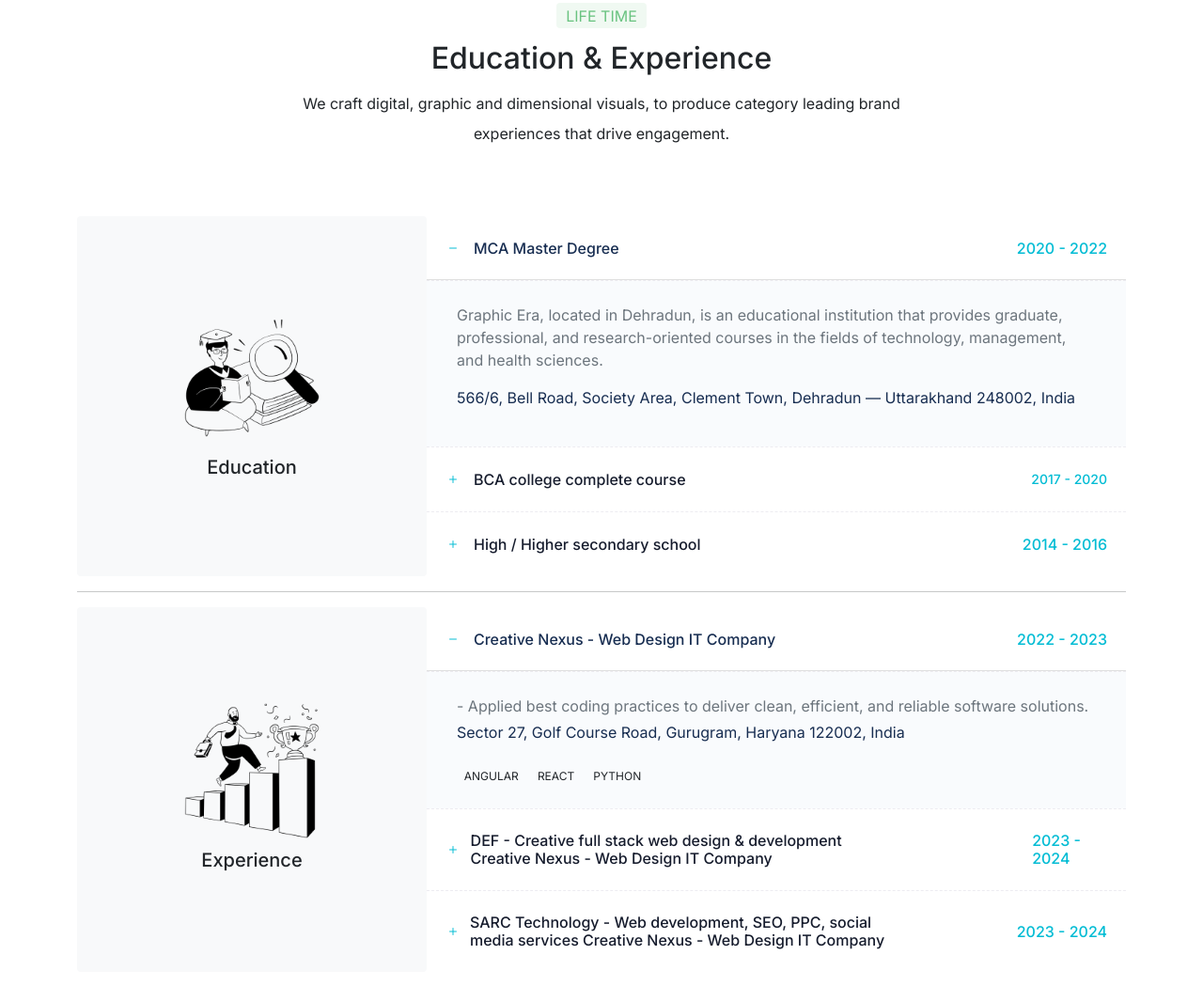
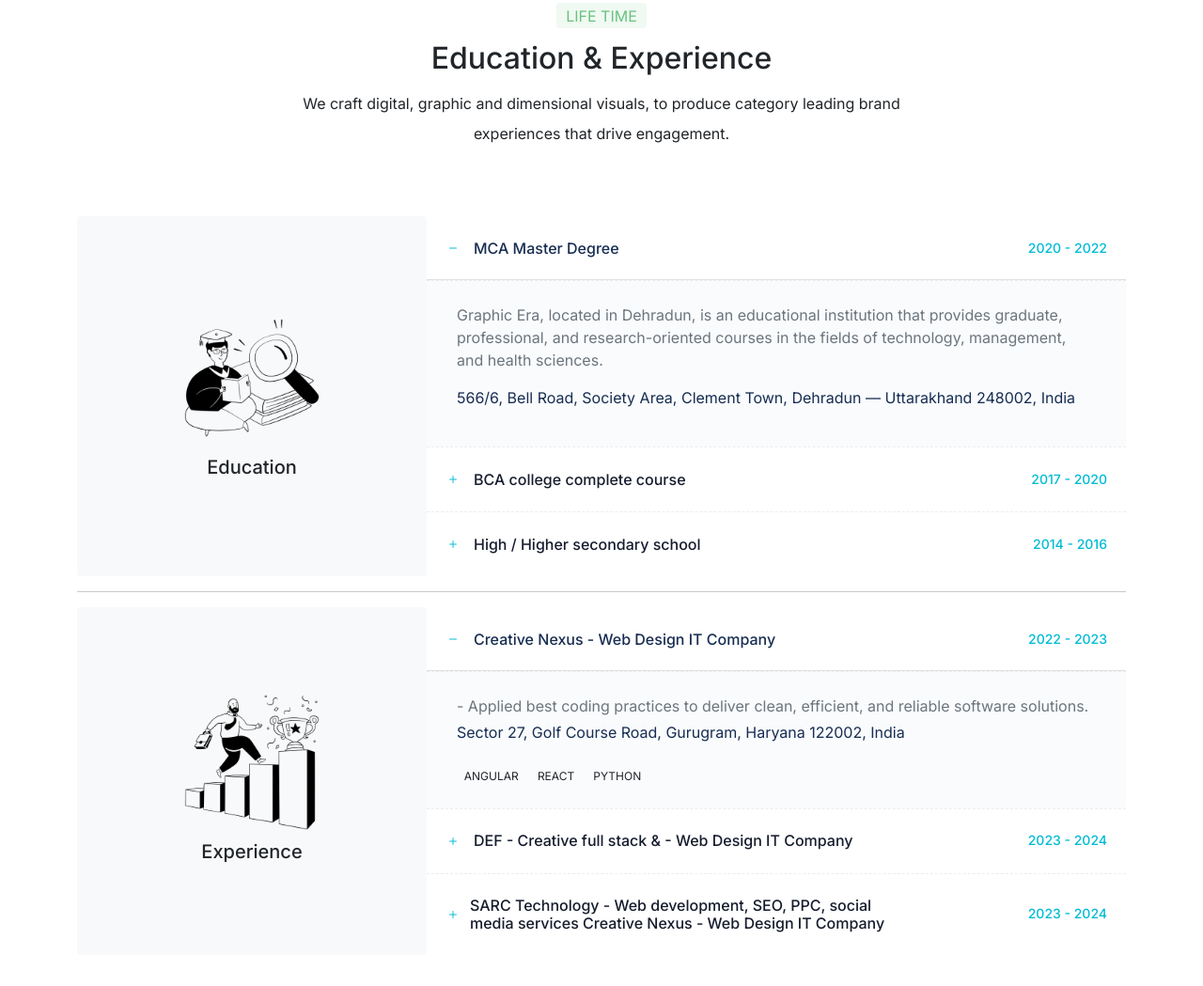
Before and after one commit to sagarthapa07/personal-portfolio, a plain HTML site: page index.html in a window 1280 px wide. Shown: the part 1204-2253 px from the top of the page at 94% size. Drawn offline with nearby package versions, Linux system fonts and the light colour scheme.

Commit message:
new changes

```diff
--- a/css/style.css
+++ b/css/style.css
@@ -8,19 +8,23 @@
 *::after {
   box-sizing: border-box;
 }
+
 * {
   margin: 0;
 }
+
 @media (prefers-reduced-motion: no-preference) {
   html {
     interpolate-size: allow-keywords;
   }
 }
+
 body {
   line-height: 1.5;
   -webkit-font-smoothing: antialiased;
   font-family: "Inter", sans-serif;
 }
+
 img,
 picture,
 video,
@@ -28,12 +32,14 @@ canvas,
 svg {
   max-width: 100%;
 }
+
 input,
 button,
 textarea,
 select {
   font: inherit;
 }
+
 p,
 h1,
 h2,
@@ -43,9 +49,11 @@ h5,
 h6 {
   overflow-wrap: break-word;
 }
+
 p {
   text-wrap: pretty;
 }
+
 h1,
 h2,
 h3,
@@ -54,6 +62,7 @@ h5,
 h6 {
   text-wrap: balance;
 }
+
 #root,
 #__next {
   isolation: isolate;
@@ -66,15 +75,19 @@ h6 {
   background-color: rgba(105, 195, 128, 0.1);
   color: #69c380;
 }
+
 .text-primary {
   color: #00bcd4 !important;
 }
+
 .bg-primary {
   background-color: #00bcd4 !important;
 }
+
 .text-secondary {
   color: #7081b9 !important;
 }
+
 .bg-secondary {
   background-color: #7081b9 !important;
 }
@@ -86,11 +99,30 @@ h6 {
   border: none;
   background-color: #fff;
 }
+
 .card-body {
   padding: 2rem;
 }
+
 .card-bg {
   background-color: #fff;
+}
+
+/* ==========================================================
+   📌 SECTION & CONTAINER SYSTEM
+   Used in: <section class="section">
+========================================================== */
+.section {
+  padding: 100px 0;
+  position: relative;
+}
+.row > * {
+  position: relative;
+}
+@media (min-width: 1200px) {
+  .container {
+    max-width: 1140px;
+  }
 }
 
 /* ==========================================================
@@ -100,6 +132,7 @@ h6 {
   color: #377dff;
   background-color: #f0f1f3;
 }
+
 @media (max-width: 576px) {
   .hero-one img {
     max-width: 55%;
@@ -107,6 +140,7 @@ h6 {
     display: block;
   }
 }
+
 /* ==========================================================
    🔘 5. Buttons
 ========================================================== */
@@ -118,18 +152,60 @@ h6 {
 /* ==========================================================
    🖼️ 6. Thumbnails & Media Elements
 ========================================================== */
-.thumb-xxs { height: 24px !important; width: 24px !important; font-size: 10px; font-weight:700; }
-.thumb-xs  { height: 32px !important; width: 32px !important; font-size: 10px; font-weight:700; }
-.thumb-sm  { height: 36px !important; width: 36px !important; font-size: 12px; font-weight:700; }
-.thumb-md  { height: 42px; width: 42px; font-size:14px; font-weight:700; }
-.thumb-lg  { height: 48px; width: 48px; font-size:16px; font-weight:700; }
-.thumb-xl  { height: 60px; width: 60px; font-size:22px; font-weight:700; }
-.thumb-xxl { height: 72px; width: 72px; font-size:28px; font-weight:700; }
+.thumb-xxs {
+  height: 24px !important;
+  width: 24px !important;
+  font-size: 10px;
+  font-weight: 700;
+}
+
+.thumb-xs {
+  height: 32px !important;
+  width: 32px !important;
+  font-size: 10px;
+  font-weight: 700;
+}
+
+.thumb-sm {
+  height: 36px !important;
+  width: 36px !important;
+  font-size: 12px;
+  font-weight: 700;
+}
+
+.thumb-md {
+  height: 42px;
+  width: 42px;
+  font-size: 14px;
+  font-weight: 700;
+}
+
+.thumb-lg {
+  height: 48px;
+  width: 48px;
+  font-size: 16px;
+  font-weight: 700;
+}
+
+.thumb-xl {
+  height: 60px;
+  width: 60px;
+  font-size: 22px;
+  font-weight: 700;
+}
+
+.thumb-xxl {
+  height: 72px;
+  width: 72px;
+  font-size: 28px;
+  font-weight: 700;
+}
 
 .media {
   display: flex;
   align-items: flex-start;
 }
+
 .media .media-body {
   flex: 1;
 }
@@ -144,13 +220,18 @@ h6 {
   background-color: #fff;
   color: #161c2d;
 }
+
 .form-control:focus {
   box-shadow: none;
   border-color: #00bcd4 !important;
   background-color: #fff;
   color: #161c2d;
 }
-textarea { height: auto !important; }
+
+textarea {
+  height: auto !important;
+}
+
 ::placeholder {
   color: #7081b9 !important;
   font-weight: 300 !important;
@@ -163,7 +244,11 @@ textarea { height: auto !important; }
   padding: 100px 0px 100px;
   position: relative;
 }
-.row > * { position: relative; }
+
+.row>* {
+  position: relative;
+}
+
 @media (min-width: 1200px) {
   .container {
     max-width: 1140px;
@@ -176,6 +261,7 @@ textarea { height: auto !important; }
 .font-secondary {
   font-family: "Frank Ruhl Libre", sans-serif !important;
 }
+
 mark {
   color: inherit;
   padding: 0;
@@ -189,6 +275,13 @@ mark {
 
 
 
+
+
+
+
+
+
+
 /* ==========================================================
    🧭 10. Header & Navigation Bar
 ========================================================== */
@@ -198,29 +291,35 @@ mark {
   width: 100%;
   z-index: 9;
 }
+
 .header.active {
   position: fixed;
   top: 0;
   background: #fff;
   box-shadow: 0 0.125rem 0.25rem rgba(0, 0, 0, 0.075) !important;
 }
+
 .navbar {
   padding: 20px 0px;
   transition: all 0.3s ease-in-out;
 }
+
 .navbar .navbar-nav {
   position: relative;
 }
+
 .navbar .navbar-nav .nav-item .nav-link {
   font-size: 16px;
   color: #7081b9;
   padding-right: 26px;
 }
+
 .navbar .navbar-nav .nav-item .nav-link:hover,
 .navbar .navbar-nav .nav-item .nav-link:focus,
 .navbar .navbar-nav .nav-item .nav-link.active {
   color: #00bcd4;
 }
+
 .navbar .navbar-nav .nav-item:last-child .nav-link {
   padding-right: 0px !important;
 }
@@ -231,6 +330,7 @@ mark {
 .hero-one.main-bg {
   background-color: rgba(247, 140, 75, 0.1);
 }
+
 .hero-one .hero-title {
   font-size: 54px;
   line-height: 70px;
@@ -245,8 +345,6 @@ mark {
     display: block;
   }
 }
-
-
 /* ==========================================================
    👤 12. About Section (Personal Info + Social Icons)
 ========================================================== */
@@ -259,12 +357,14 @@ mark {
   display: block;
   font-size: 16px;
 }
+
 .personal-detail-title:after {
   content: ":";
   position: absolute;
   right: 0;
   top: 0;
 }
+
 .personal-detail-info {
   padding-left: 190px;
   display: block;
@@ -276,6 +376,7 @@ mark {
 .social a {
   text-decoration: none;
 }
+
 .social i {
   width: 36px;
   height: 36px;
@@ -289,6 +390,49 @@ mark {
   margin-right: 8px;
 }
 
+
+
+
+
+
+
+
+
+
+/* ==========================================================
+   💼 13. CARDS, MEDIA & SKILLS
+========================================================== */
+
+.card {
+  border: none;
+  background-color: #fff;
+}
+
+.card-body {
+  padding: 2rem;
+}
+
+.card-bg {
+  background-color: #fff;
+}
+
+.media {
+  display: flex;
+  align-items: flex-start;
+}
+
+.media .media-body {
+  flex: 1;
+}
+
+.p-card span {
+  color: #377dff;
+  background-color: #f0f1f3;
+}
+
+
+
+
 /* ==========================================================
    💼 13. Resume Section — Accordion
 ========================================================== */
@@ -296,15 +440,18 @@ mark {
   border-bottom: 1px dashed #edecf1;
   background-color: transparent;
 }
+
 .accordion .accordion-item .accordion-header .accordion-button {
   padding: 1.5rem 1.25rem;
   font-size: 16px;
   background-color: #fff;
   color: #161c2d;
 }
+
 .accordion .accordion-item .accordion-header .accordion-button:after {
   display: none;
 }
+
 .accordion .accordion-item .accordion-header .accordion-button:before {
   content: "\F2EA";
   font-family: bootstrap-icons !important;
@@ -316,17 +463,21 @@ mark {
   margin-right: 10px;
   color: #00bcd4;
 }
+
 .accordion .accordion-item .accordion-header .accordion-button:focus {
   box-shadow: none;
 }
+
 .accordion .accordion-item .accordion-header .accordion-button.collapsed:before {
   content: "\F4FE";
 }
+
 .accordion .accordion-item .accordion-header .accordion-button:not(.collapsed) {
   border-bottom: 1px dashed #edecf1;
   background-color: #fff;
   color: #172d51;
 }
+
 .accordion .accordion-item .accordion-collapse .accordion-body {
   position: relative;
   padding: 24px 32px;
@@ -337,6 +488,7 @@ mark {
 .vector-dark {
   display: inline-block;
 }
+
 .vector-light {
   display: none;
 }
@@ -352,14 +504,17 @@ mark {
   border-radius: 50%;
   opacity: 1;
 }
+
 .client-carousel .carousel-control-prev:hover,
 .client-carousel .carousel-control-next:hover {
   opacity: 0.9;
 }
+
 .client-carousel .carousel-control-prev {
   right: 48px;
   top: 50%;
 }
+
 .client-carousel .carousel-control-prev .carousel-control-prev-icon {
   display: flex;
   align-items: center;
@@ -367,11 +522,13 @@ mark {
   color: #00bcd4;
   background-image: none;
 }
+
 .client-carousel .carousel-control-next {
   left: auto;
   right: 0;
   top: 50%;
 }
+
 .client-carousel .carousel-control-next .carousel-control-next-icon {
   display: flex;
   align-items: center;
@@ -379,6 +536,16 @@ mark {
   color: #00bcd4;
   background-image: none;
 }
+
+/* ==========================================================
+   🏁 15. Footer Section
+========================================================== */
+
+
+
+
+
+
 /* ==========================================================
    🏁 15. Footer Section
 ========================================================== */
@@ -387,37 +554,46 @@ mark {
   padding: 80px 0px 30px;
   background-color: #172d51;
 }
+
 .footer .footer-list li a {
   color: rgba(255, 255, 255, 0.4);
   padding-bottom: 10px;
   display: inline-block;
 }
+
 .footer .footer-list li:hover a {
   color: #fff;
 }
+
 .footer .footer-social li a {
   color: rgba(255, 255, 255, 0.4);
   margin-right: 0;
 }
+
 .footer .footer-social li:hover a {
   color: #fff;
 }
+
 .footer-alt {
   border-top: 1px solid rgba(255, 255, 255, 0.08);
   padding: 20px 0px;
   color: rgba(255, 255, 255, 0.4);
   background-color: #172d51;
 }
+
 .footer-alt li a {
   color: #377dff;
   margin-right: 0;
 }
+
 .footer-alt li:hover a {
   color: #fff;
 }
+
 .bg-footer {
   color: #172d51;
 }
+
 .text-footer {
   color: #fff;
 }
@@ -433,6 +609,7 @@ mark {
   background: #fff;
   height: fit-content;
 }
+
 .sidebar-menu a {
   display: block;
   padding: 12px 15px;
@@ -443,10 +620,12 @@ mark {
   font-weight: 500;
   cursor: pointer;
 }
+
 .sidebar-menu a.active {
   background: #000;
   color: #fff;
 }
+
 .sidebar-menu a.logout {
   color: red;
 }
@@ -457,6 +636,7 @@ mark {
 .Csec {
   border: none;
 }
+
 .Csec .tab_Box {
   width: 100%;
   display: flex;
@@ -464,6 +644,7 @@ mark {
   align-items: center;
   position: relative;
 }
+
 .Csec .tab_Box .tab_btn {
   font-size: 18px;
   font-weight: 600;
@@ -473,6 +654,7 @@ mark {
   padding: 18px;
   cursor: pointer;
 }
+
 .Csec .tab_Box .tab_btn.active {
   color: blue;
 }
@@ -482,9 +664,11 @@ mark {
   margin-top: 50px;
   padding: 20px;
 }
+
 .Csec .content_box .content {
   display: none;
 }
+
 .Csec .content_box .content h3 {
   margin-bottom: 10px;
 }
--- a/index.html
+++ b/index.html
@@ -340,7 +340,7 @@
                           >
                             MCA Master Degree
                             <span
-                              class="fw-medium text-primary ms-auto text-nowrap"
+                              class="small fw-medium text-primary ms-auto text-nowrap"
                             >
                               2020 - 2022
                             </span>
@@ -378,7 +378,7 @@
                             aria-expanded="false"
                           >
                             BCA college complete course
-                            <span class="small fw-medium text-primary ms-auto"
+                            <span class="small fw-medium text-primary ms-auto text-nowrap"
                               >2017 - 2020</span
                             >
                           </button>
@@ -415,7 +415,7 @@
                             aria-expanded="false"
                           >
                             High / Higher secondary school
-                            <span class="fw-medium text-primary ms-auto"
+                            <span class="small fw-medium text-primary ms-auto text-nowrap"
                               >2014 - 2016</span
                             >
                           </button>
@@ -498,7 +498,7 @@
                           >
                             Creative Nexus - Web Design IT Company
                             <span
-                              class="fw-medium text-primary ms-auto date-nowrap"
+                              class="small fw-medium text-primary ms-auto text-nowrap"
                             >
                               2022 - 2023
                             </span>
@@ -544,10 +544,10 @@
                             data-bs-target="#Experience_two"
                             aria-expanded="false"
                           >
-                            DEF - Creative full stack web design &amp;
-                            development Creative Nexus - Web Design IT Company
+                            DEF - Creative full stack &amp;
+                           - Web Design IT Company
                             <span
-                              class="fw-medium text-primary ms-auto date-nowrap"
+                              class="small fw-medium text-primary ms-auto text-nowrap"
                             >
                               2023 - 2024
                             </span>
@@ -597,7 +597,7 @@
                             media services Creative Nexus - Web Design IT
                             Company
                             <span
-                              class="fw-medium text-primary ms-auto text-nowrap"
+                              class="small fw-medium text-primary ms-auto text-nowrap"
                             >
                               2023 - 2024
                             </span>
--- a/js/custom.js
+++ b/js/custom.js
@@ -80,7 +80,6 @@ function renderMenu() {
   });
 }
 renderMenu();
-b
 
 // Select elements
 const tabs = document.querySelectorAll(".tab_btn");
```
